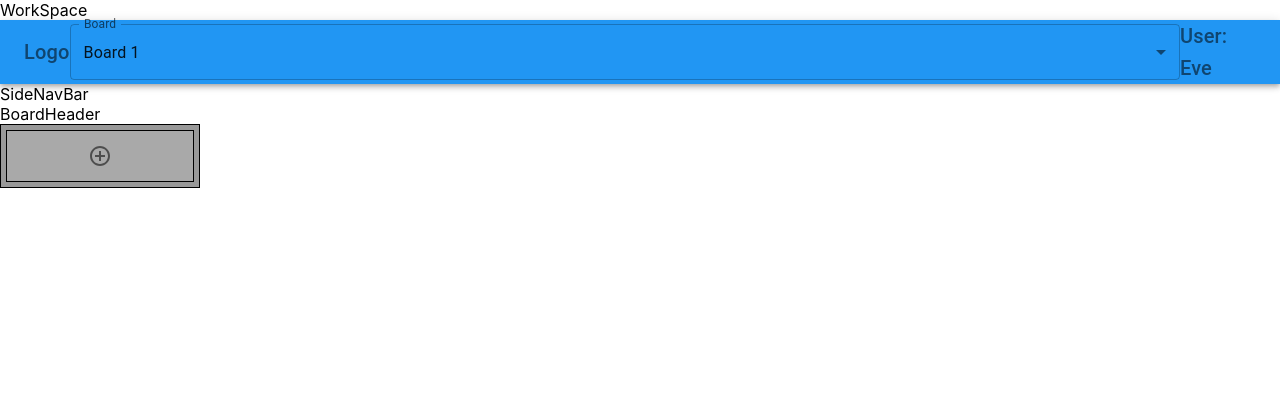
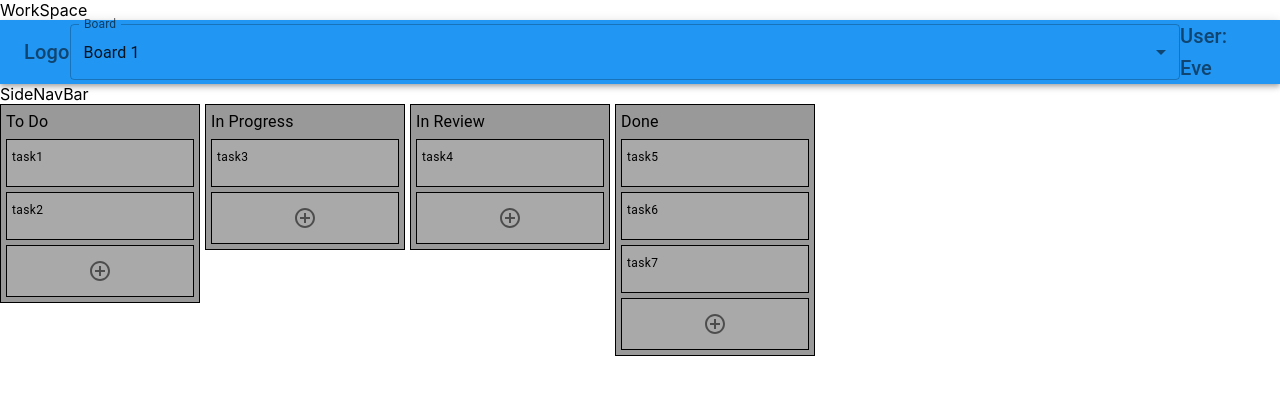
Before and after one commit to Setom29/task-mover, a React (Create React App) app: page /workspace in a window 1280 px wide. Shown: the top 394 px of the page. Built offline with nearby package versions, Linux system fonts and the light colour scheme.

Commit message:
fix: inject in login, fix props

```diff
--- a/src/components/Login.js
+++ b/src/components/Login.js
@@ -2,17 +2,17 @@ import React from 'react'
 import { observer, inject } from 'mobx-react'
 import { Link } from 'react-router-dom'
 
-const Login = inject("users")(observer((props) => {
+const Login = inject("usersTable")(observer((props) => {
   // props.users.....
   const changeCurrentUser = function(e) {
-    props.users.changeCurrentItemId(Number(e.target.value))
+    props.usersTable.changeCurrentItemId(Number(e.target.value))
   }
 
   return (
     <div>
       <h1>Login</h1>
-      <Link to="/workspace"><p>{JSON.stringify(props.users.currentItem)}</p></Link>
-      <input type="number" id="currentUserIdInput" onChange={changeCurrentUser} value={props.users.currentId}></input>
+      <Link to="/workspace"><p>{JSON.stringify(props.usersTable.currentItem)}</p></Link>
+      <input type="number" id="currentUserIdInput" onChange={changeCurrentUser} value={props.usersTable.currentId}></input>
     </div>
   )
 }))
--- a/src/components/WorkSpace.js
+++ b/src/components/WorkSpace.js
@@ -5,13 +5,13 @@ import Board from './board/Board'
 import AppBarHeader from './appBar/AppBar'
 import { inject, observer } from 'mobx-react'
 
-const WorkSpace = inject("usersTable")(observer((props) => {
+const WorkSpace = inject("usersTable", "boardsTable")(observer((props) => {
   return (
    <Box>
         <div>WorkSpace</div>
         <AppBarHeader/>
         <SideNavBar />
-        <Board />
+        <Board boardId={props.boardsTable.currentId}/>
     </Box>
   )
 }))
--- a/src/components/board/Board.js
+++ b/src/components/board/Board.js
@@ -6,10 +6,22 @@ import CardList from "./CardList";
 const Board = inject("cardListsTable")(
   observer((props) => {
     return (
-      <Box>
-        <div>BoardHeader</div>
-        <CardList />
-        {/* map */}
+      <Box
+        sx={{
+          display: "flex",
+          gap: "5px",
+        }}
+      >
+      {/* filter cardLists by boardId and display them in the correct order */}
+        {[
+          ...props.cardListsTable.data.filter(
+            (cardList) => cardList.boardId === props.boardId
+          ),
+        ]
+          .sort((a, b) => a.order < b.order)
+          .map((cardList) => (
+            <CardList cardListId={cardList.id} />
+          ))}
       </Box>
     );
   })
--- a/src/components/board/CardList.js
+++ b/src/components/board/CardList.js
@@ -1,6 +1,6 @@
 import React from "react";
 import { observer, inject } from "mobx-react";
-import { Box } from "@mui/material";
+import { Box, Typography } from "@mui/material";
 import Card from "./Card";
 import AddCardComponent from "./AddCardComponent ";
 // {cardListId, users, setUsers, cardLists, setCardLists, cards, setCards, comments, setComments}
@@ -22,12 +22,20 @@ const CardList = inject(
           backgroundColor: "rgba(0, 0, 0, 0.4)",
         }}
       >
-        {props.cardsTable.data
-          .filter((card) => card.cardListId === props.cardListId)
+        <Typography>
+          {props.cardListsTable.getItemById(props.cardListId).name}
+        </Typography>
+        {/* filter cards by cardListId and display them in the correct order */}
+        {[
+          ...props.cardsTable.data.filter(
+            (card) => card.cardListId === props.cardListId
+          ),
+        ]
+          .sort((a, b) => a.order < b.order)
           .map((card, index) => (
             <Card key={index} cardId={card.id} />
           ))}
-        <AddCardComponent cardListId={props.cardListId}/>
+        <AddCardComponent cardListId={props.cardListId} />
       </Box>
     );
   })
--- a/src/stores/initialData.js
+++ b/src/stores/initialData.js
@@ -39,8 +39,8 @@ export const initialBoardsData = [
 
 export const initialCardListsData = [
   { id: 1, name: "To Do", order: 0, boardId: 1 },
-  { id: 2, name: "In Progress", order: 1, boardId: 1 },
-  { id: 3, name: "In Review", order: 2, boardId: 1 },
+  { id: 2, name: "In Progress", order: 2, boardId: 1 },
+  { id: 3, name: "In Review", order: 1, boardId: 1 },
   { id: 4, name: "Done", order: 3, boardId: 1 },
   { id: 5, name: "To Do", order: 0, boardId: 2 },
   { id: 6, name: "In Progress", order: 1, boardId: 2 },
```
